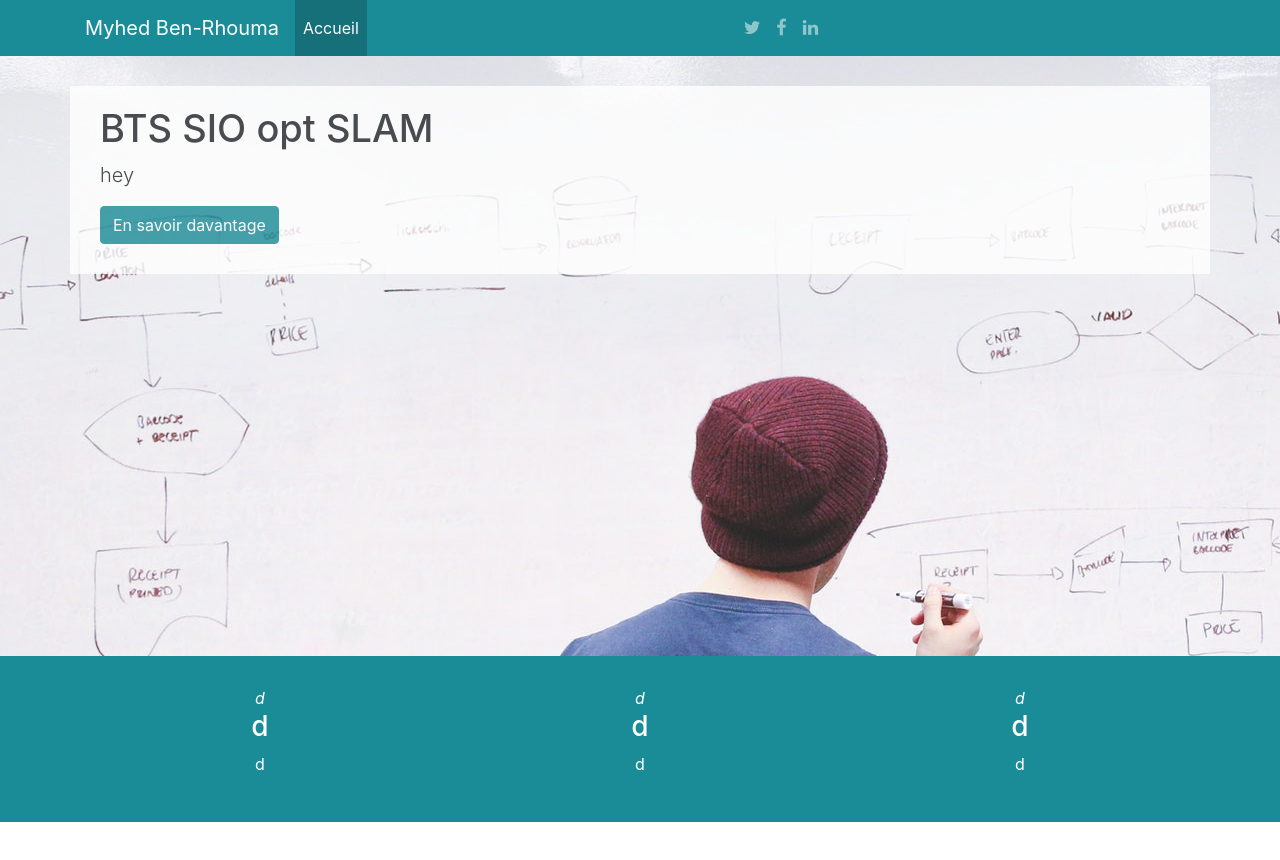
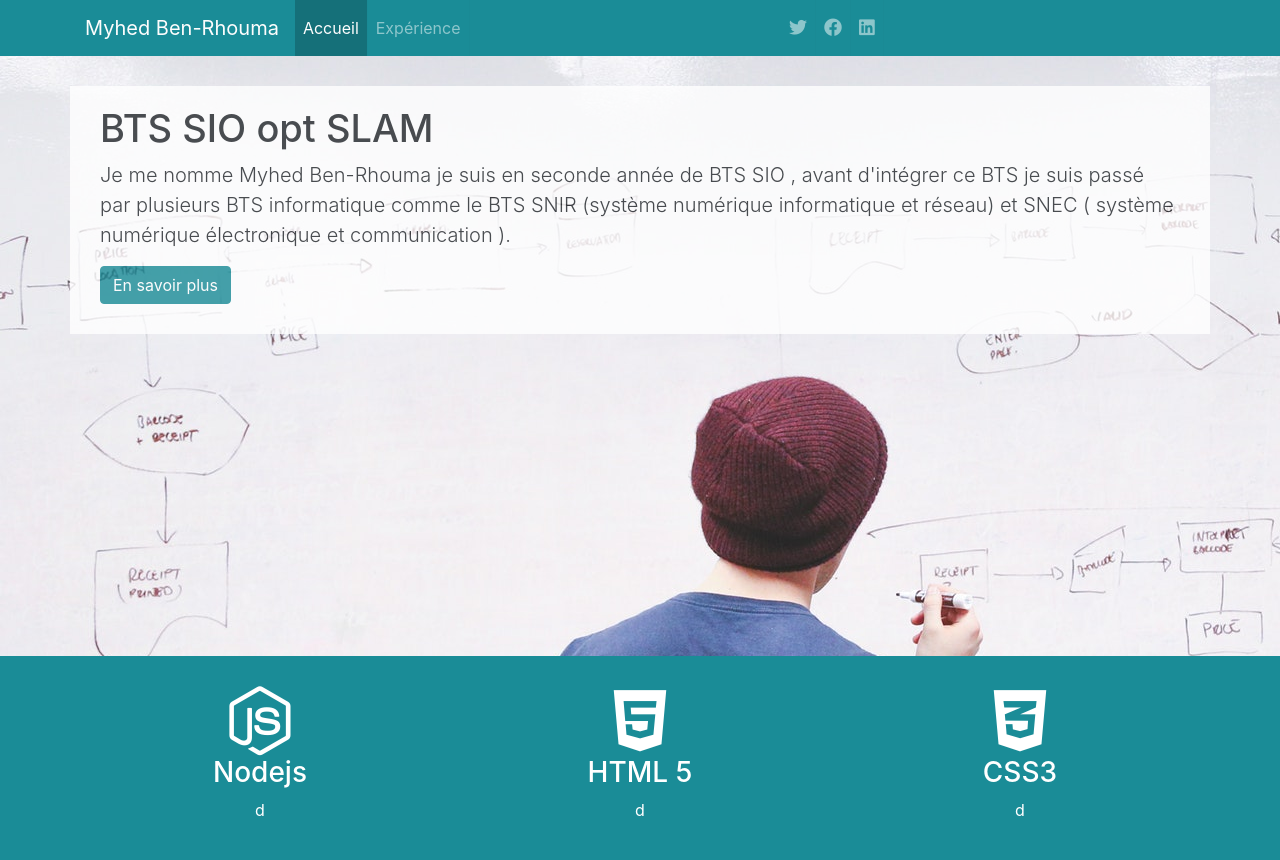
Before and after one commit to Myhed/portfolio, a website: page index.html in a window 1280 px wide. Before the commit the page ends 822 px from the top, so only its background shows below. Drawn offline with nearby package versions, Linux system fonts and the light colour scheme.

Commit message:
add text onlead class

```diff
--- a/index.html
+++ b/index.html
@@ -27,14 +27,13 @@
   </style>
   <!-- Custom styles for this template -->
   <link rel="stylesheet" href="https://stackpath.bootstrapcdn.com/font-awesome/4.7.0/css/font-awesome.min.css">
+  <link rel="stylesheet" href="https://cdnjs.cloudflare.com/ajax/libs/font-awesome/5.11.2/css/all.css">
   <link href="/css/style.css" rel="stylesheet">
 </head>
 
 <body>
   <nav class="navbar navbar-expand-md navbar-mainColor bg-mainColor">
     <div class="container">
-
-
       <a class="navbar-brand" href="#">Myhed Ben-Rhouma</a>
       <button class="navbar-toggler" type="button" data-toggle="collapse" data-target="#navbarsExampleDefault"
         aria-controls="navbarsExampleDefault" aria-expanded="false" aria-label="Toggle navigation">
@@ -44,11 +43,12 @@
       <div class="collapse navbar-collapse" id="navbarsExampleDefault">
         <ul class="navbar-nav mr-auto">
           <li class="nav-item"><a class="nav-link active" href="">Accueil</a></li>
+          <li class="nav-item"><a class="nav-link" href="">Expérience</a></li>
         </ul>
         <ul class="navbar-nav navbar-right mr-auto">
-          <li class="nav-item"><a class="nav-link" href=""><i class="fa fa-twitter"></i></a></li>
-          <li class="nav-item"><a class="nav-link" href=""><i class="fa fa-facebook"></i></a></li>
-          <li class="nav-item"><a class="nav-link" href=""><i class="fa fa-linkedin"></i></a></li>
+          <li class="nav-item"><a class="nav-link" href=""><i class="fab fa-twitter"></i></a></li>
+          <li class="nav-item"><a class="nav-link" href=""><i class="fab fa-facebook"></i></a></li>
+          <li class="nav-item"><a class="nav-link" href=""><i class="fab fa-linkedin"></i></a></li>
           <!-- <form class="form-inline my-2 my-lg-0">
         <input class="form-control mr-sm-2" type="text" placeholder="Search" aria-label="Search">
         <button class="btn btn-secondary my-2 my-sm-0" type="submit">Search</button>
@@ -60,35 +60,37 @@
   <div class="showcase">
     <div class="container">
       <h1>BTS SIO opt SLAM</h1>
-        <p class="lead">hey</p>
-        <button class="btn btn-mainColor">En savoir davantage</button>
+      <p class="lead">
+        Je me nomme Myhed Ben-Rhouma je suis en seconde année de BTS SIO , avant d'intégrer ce BTS je suis passé par plusieurs BTS informatique comme le BTS SNIR (système numérique informatique et réseau)
+        et SNEC ( système numérique électronique et communication ).
+
+     </p>
+      <button class="btn btn-mainColor">En savoir plus</button>
     </div>
   </div>
   <div class="section-a">
     <div class="container">
       <div class="row">
         <div class="col-md-4">
-            <i>d</i>
-            <h3>d</h3>
+          <i class="fab fa-node-js"></i>
+          <h3>Nodejs</h3>
           <p>d</p>
         </div>
         <div class="col-md-4">
-            <i>d</i>
-            <h3>d</h3>
+          <i class="fab fa-html5"></i>
+          <h3>HTML 5</h3>
           <p>d</p>
         </div>
         <div class="col-md-4">
-            <i>d</i>
-            <h3>d</h3>
+          <i class="fab fa-css3-alt"></i>
+          <h3>CSS3</h3>
           <p>d</p>
         </div>
       </div>
     </div>
   </div>
 
-  <script src="https://code.jquery.com/jquery-3.4.1.slim.min.js"
-    integrity="sha384-J6qa4849blE2+poT4WnyKhv5vZF5SrPo0iEjwBvKU7imGFAV0wwj1yYfoRSJoZ+n"
-    crossorigin="anonymous"></script>
+  <script src="https://code.jquery.com/jquery-3.4.1.slim.min.js"></script>
 </body>
 
 </html>
--- a/scss/_custom.scss
+++ b/scss/_custom.scss
@@ -19,4 +19,8 @@
     text-align: center;
     padding: 30px 0;
     color: set-text-color($main-color);
+
+    .fab {
+        font-size: 70px;
+    }
 }
--- a/scss/_navbar-custom.scss
+++ b/scss/_navbar-custom.scss
@@ -194,7 +194,7 @@
 
 .navbar-mainColor {
   padding:0;
-  .fa {
+  .fab {
     font-size: 18px;
   }
   .navbar-brand {
@@ -212,7 +212,7 @@
     }
     .nav-link {
       color: $navbar-mainColorTheme-color;
-
+      border-right: 1px solid darken($main-color, .5%);
       @include hover-focus {
         color: $navbar-mainColorTheme-hover-color;
         background-color: darken($main-color,7%);
```
Also changed, not shown: css/style.css. Lines whose indentation alone changed are shown as unchanged.
